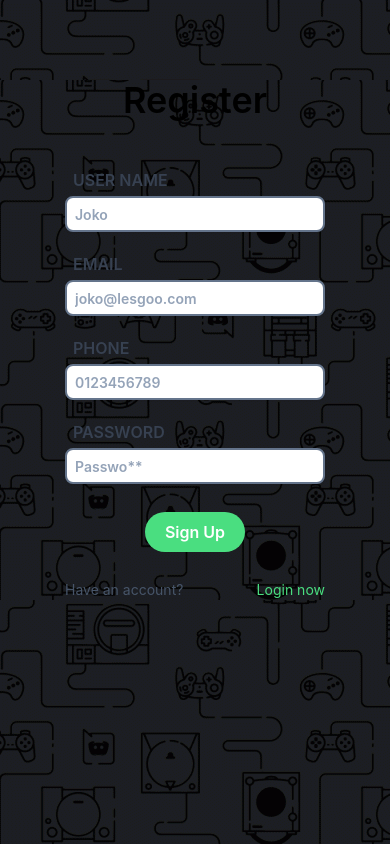
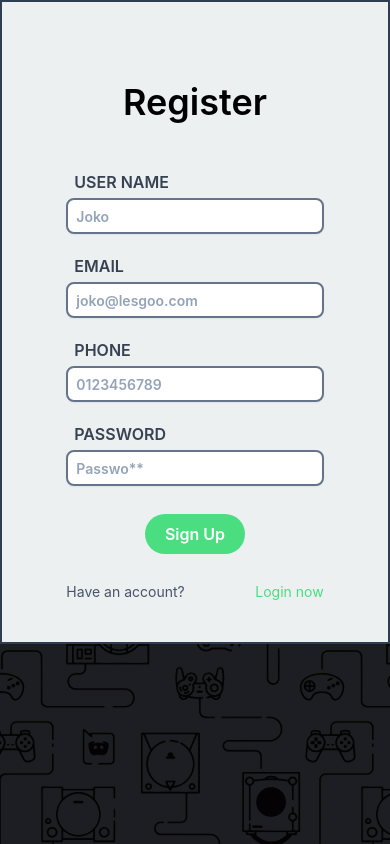
Before and after one commit to tawakalmit/LesGoo-1.2, a Next.js app: page /register in a window 390 px wide. Built offline with nearby package versions, Linux system fonts and the light colour scheme.

Commit message:
register page responsive

```diff
--- a/pages/register/index.jsx
+++ b/pages/register/index.jsx
@@ -52,8 +52,8 @@ export default function Register() {
   };
 
   return (
-    <>
-      <h1 className='text-4xl font-semibold text-center mt-20'>Register</h1>
+    <div className='bg-[#ecf0f1] border-0 h-full md:w-[425px] mx-auto border-2 border-[#2c3e50] pb-10 xl:h-screen'>
+      <h1 className='text-4xl font-semibold text-center pt-20'>Register</h1>
       <form onSubmit={handleSubmitSignUp} className='mt-12 mx-auto w-8/12'>
         <div className='mb-5'>
           <label className='ml-2 font-semibold text-gray-700'>USER NAME</label>
@@ -111,6 +111,6 @@ export default function Register() {
           </Link>
         </div>
       </form>
-    </>
+    </div>
   );
 }
```
